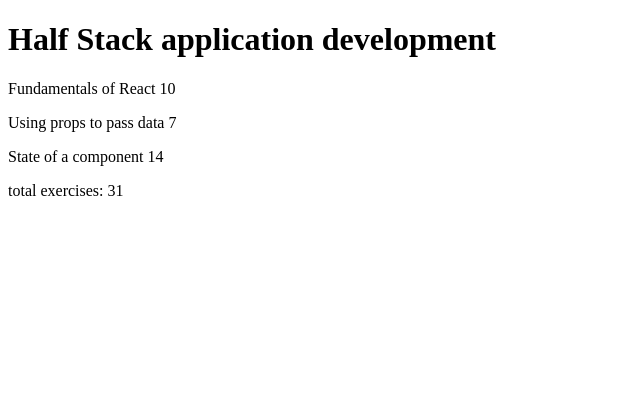
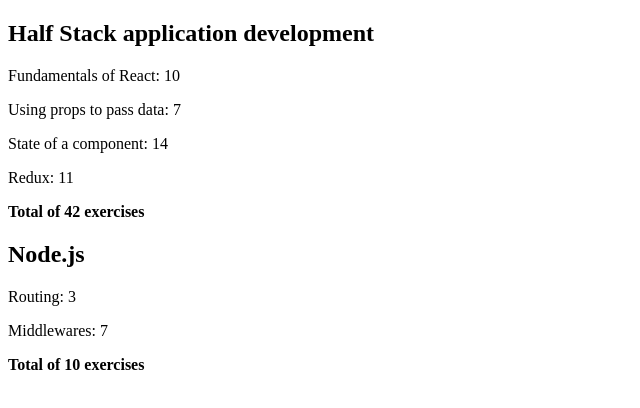
Before and after one commit to bshanz/fso-part-2, a React (Vite) app: page / in a window 1280 px wide. Shown: the top 408 px of the page, without its empty margins (0-640 px from the left). Built offline with nearby package versions, Linux system fonts and the light colour scheme.

Commit message:
Exercises 2.1-2.5 done

```diff
--- a/src/App.jsx
+++ b/src/App.jsx
@@ -1,54 +1,11 @@
-const Header = (props) => {
-  return <h1>{props.course}</h1>
-}
-
-const Total = (props) => {
-  return <p>Number of exercises {props.sumOfExercises}</p>
-}
-
-const Part = (props) => {
-  return (
-    <p>
-      {props.part} {props.exercises}
-    </p>
-  )
-}
-
-const Content = (props) => {
-  return (
-    <div>
-      <Part part={props.part1} exercises1={props.exercises1} />
-      <Part part={props.part2} exercises1={props.exercises2} />
-      <Part part={props.part3} exercises1={props.exercises3} />
-    </div>
-  )
-}
-
-const Course = ({course}) => {
-
-  const totalExercises = course.parts.reduce((sum, part) => {
-    return sum + part.exercises;
-  }, 0);
-
-
-  return (
-    <>
-      <h1>{course.name}</h1>
-      {course.parts.map(part =>
-        <div key={part.id}>
-          <p>{part.name} {part.exercises}</p>
-        </div>
-      )}
-      <div>total exercises: {totalExercises}</div>
-    </>
-  )
-}
-
+import { Courses } from "./components/Courses"
 
 const App = () => {
-  const course = {
+
+  const courses = [
+    {
+      name: 'Half Stack application development',
       id: 1,
-    name: 'Half Stack application development',
       parts: [
         {
           name: 'Fundamentals of React',
@@ -65,10 +22,39 @@
           exercises: 14,
           id: 3
         },
+        {
+          name: 'Redux',
+          exercises: 11,
+          id: 4
+        }
+      ]
+    },
+    {
+      name: 'Node.js',
+      id: 2,
+      parts: [
+        {
+          name: 'Routing',
+          exercises: 3,
+          id: 1
+        },
+        {
+          name: 'Middlewares',
+          exercises: 7,
+          id: 2
+        }
       ]
     }
+  ]
 
-  return <Course course={course} />
+
+
+  return (
+    <>
+    <Courses courses={courses} />
+    </>
+
+  )
 }
 
 export default App
--- /dev/null
+++ b/src/components/Courses.jsx
@@ -0,0 +1,50 @@
+// const Header = (props) => {
+//     return <h1>{props.course}</h1>
+//   }
+
+//   const Total = (props) => {
+//     return <p>Number of exercises {props.sumOfExercises}</p>
+//   }
+
+//   const Part = (props) => {
+//     return (
+//       <p>
+//         {props.part} {props.exercises}
+//       </p>
+//     )
+//   }
+
+//   const Content = (props) => {
+//     return (
+//       <div>
+//         <Part part={props.part1} exercises1={props.exercises1} />
+//         <Part part={props.part2} exercises1={props.exercises2} />
+//         <Part part={props.part3} exercises1={props.exercises3} />
+//       </div>
+//     )
+//   }
+
+  export const Courses = ({courses}) => {
+    return (
+      <>
+        {courses.map((course) => {
+          const totalExercises = course.parts.reduce(
+            (total, part) => total + part.exercises,
+            0
+          );
+
+          return (
+            <div key={course.id}>
+              <h2>{course.name}</h2>
+              {course.parts.map((part) => (
+                <p key={part.id}>
+                  {part.name}: {part.exercises}
+                </p>
+              ))}
+              <p><strong>Total of {totalExercises} exercises</strong></p>
+            </div>
+          )
+        })}
+      </>
+    );
+  }
```
Lines whose indentation alone changed are shown as unchanged.
